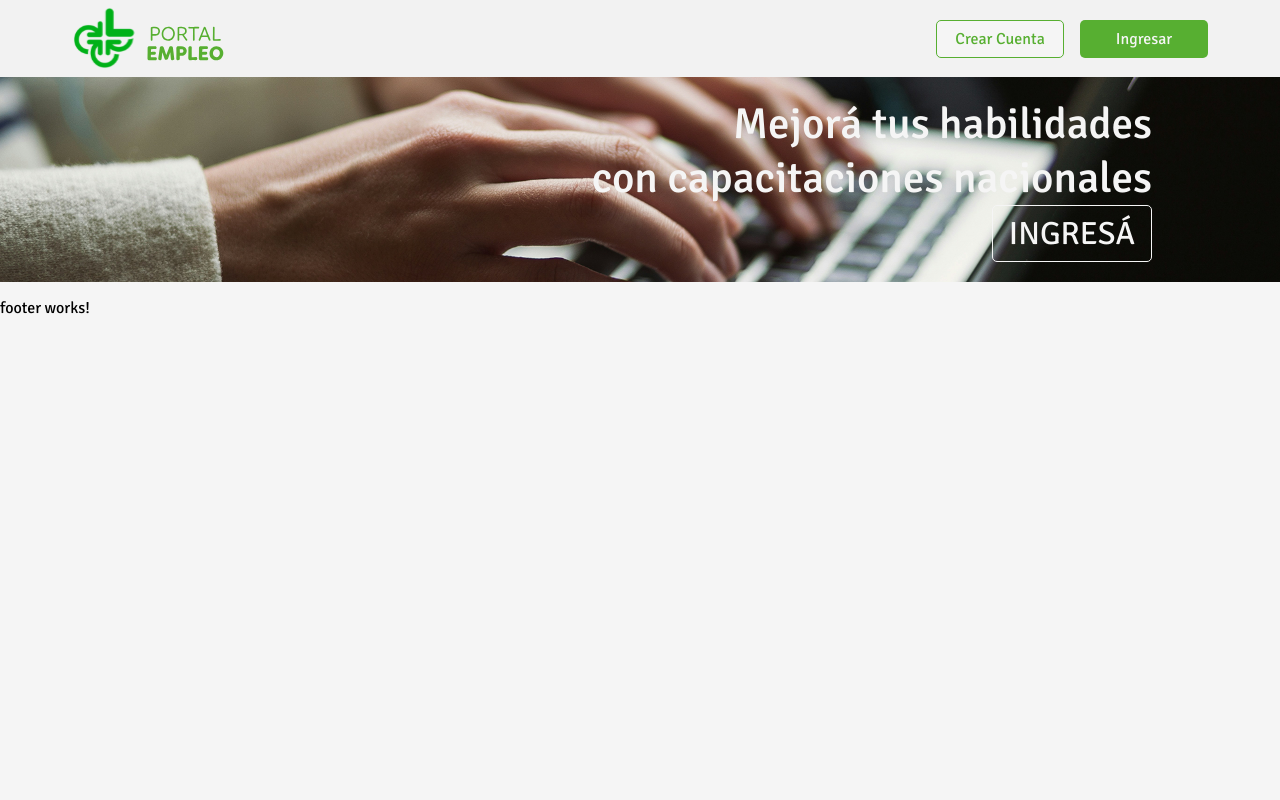
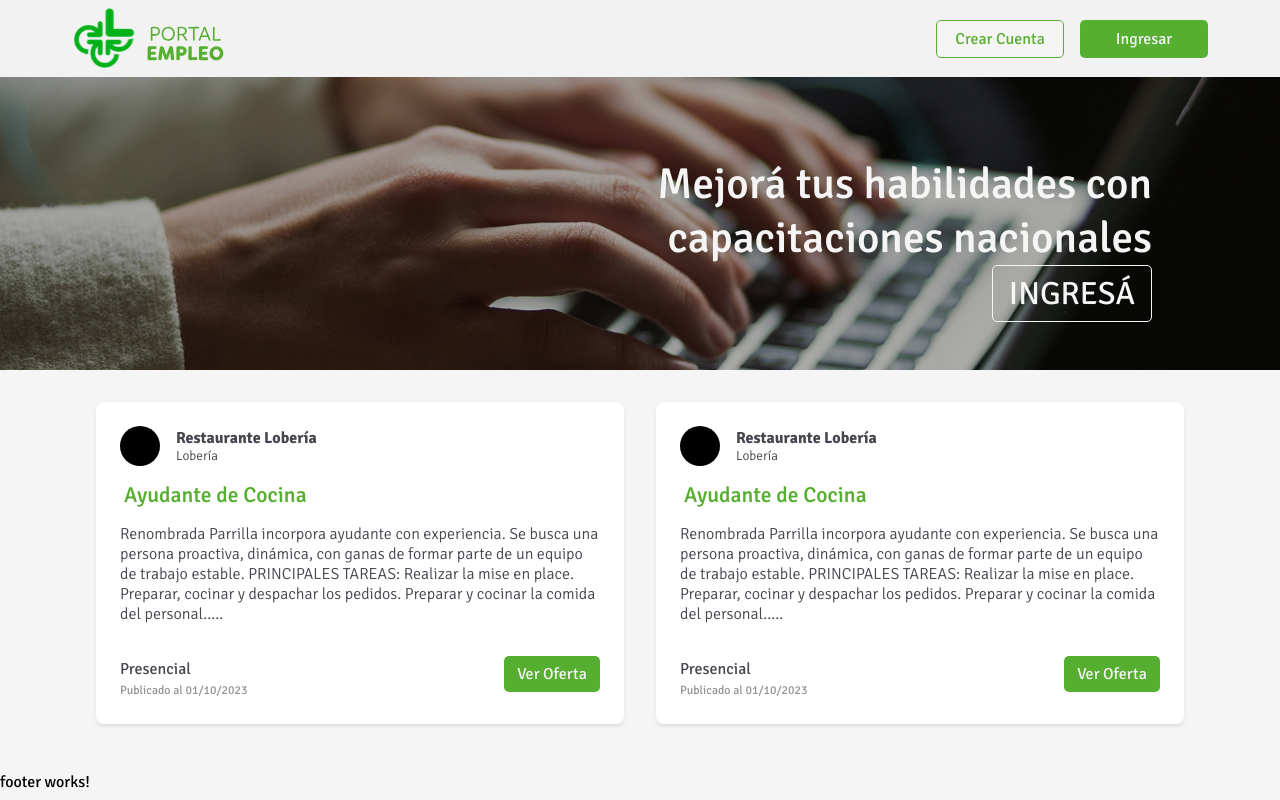
Before and after one commit to Luciana444/PortalEmpleoLoberiaPPS, an Angular app in the folder Frontend/portal-trabajo/: page / in a window 1280 px wide. Built offline with nearby package versions, Linux system fonts and the light colour scheme; no server answers.

Commit message:
Landing dinamico terminado

```diff
--- a/Frontend/portal-trabajo/src/app/landing/landing.component.html
+++ b/Frontend/portal-trabajo/src/app/landing/landing.component.html
@@ -19,10 +19,41 @@
 
 </header>
 
-<div class="img-placeholder">
-    <h3 class="top-row">Mejorá tus habilidades</h3>
-    <h3>con capacitaciones nacionales</h3>
-    <button class="training-button">INGRESÁ</button>
+<div class="landing-header">
+    <div class="img-placeholder">
+        <h3 class="img-text">Mejorá tus habilidades con capacitaciones nacionales</h3>
+            <button class="training-button">INGRESÁ</button>
+    </div>
+</div>
+
+
+<div class="offer-container">
+  @for (offer of offers; track offer.id) {
+    <div class="offer-card" >
+        <div class="card-header">
+            <div class="icon-placeholder"></div>
+            <div>
+                <h4 class="card-user">{{offer.user}}</h4>
+                <h5 class="card-location">{{offer.location}}</h5>
+            </div>
+        </div>
+
+        <h3 class="card-title">{{offer.title}}</h3>
+        <p class="card-description">{{offer.description}}</p>
+
+
+        <div class="card-footer">
+            <div class="card-info">
+                <p class="card-modality">{{offer.modality}}</p>
+                <p class="card-date">Publicado al {{offer.date}}</p>
+
+            </div>
+            <button class="card-button">Ver Oferta</button>
+
+        </div>
+    </div>
+    }
+
 </div>
 
 
--- a/Frontend/portal-trabajo/src/app/landing/landing.component.scss
+++ b/Frontend/portal-trabajo/src/app/landing/landing.component.scss
@@ -1,5 +1,6 @@
 @use '../../styles.scss' as *;
 @use 'sass:color';
+
 
 header{
     width: 100%;
@@ -48,8 +49,9 @@ button{
 }
 
 .img-placeholder{
-    padding-bottom: 20px;
-    padding-top: 20px;
+    position: relative;
+    padding-top: 5rem;
+    padding-bottom: 3rem;
     width: 100%;
     height: fit-content;
     display: flex;
@@ -59,6 +61,22 @@ button{
     background-image: url('/capacitaciones.png');
     background-size: cover;
     background-position: center;
+    overflow: hidden;
+}
+
+.img-placeholder::before {
+    content: "";
+    position: absolute;
+    inset: 0;
+    background: rgba(0, 0, 0, 0.3); // Use a color overlay, adjust opacity as needed
+    opacity: 1; // Keep at 1 since the color already has transparency
+    z-index: 0;
+    pointer-events: none;
+}
+
+.img-placeholder > * {
+    position: relative;
+    z-index: 1;
 }
 
 .img-placeholder:hover{
@@ -66,13 +84,14 @@ button{
     cursor: pointer;
 }
 
-h3{
+.img-text{
     text-align: end;
     margin-right: 8rem;
     margin-top: 0;
     color: $white;
     font-size: 2.7rem;
     margin-bottom:0%;
+    max-width: 40rem;
 }
 
 .training-button{
@@ -83,6 +102,107 @@ h3{
     margin-right: 8rem;
     width: 10rem;
     background-color: rgba(255,255,255,0);
+}
+
+.offer-container{
+    display: flex;
+    flex-wrap: wrap;
+    gap: 2rem; // space between cards
+    justify-content: center;
+    margin-left: auto;
+    margin-right: auto;
+    width: fit-content;
+    padding: 2rem;
+}
+
+.offer-card {
+    display: flex;
+    flex-direction: column;
+    position: relative;
+    flex: 1 1 350px; // grow, shrink, basis (adjust 350px as needed)
+    background-color: white;
+    border-radius: 8px;
+    box-shadow: 0 2px 4px rgba(0, 0, 0, 0.1);
+    width: 30rem;
+    height: fit-content;
+    padding: 1.5rem;
+}
+
+.card-header{
+    display: flex;
+    flex-direction: row;
+    align-items: center;
+    gap: 1rem;
+    margin-bottom: 1rem;
+}
+
+.icon-placeholder{
+    width:40px;
+    height: 40px;
+    background-color: black;
+    border-radius: 50%;
+}
+
+.card-user, .card-location{
+    color: $text-color;
+}
+
+.card-user{
+    margin: 0;
+}
+
+.card-location{
+    margin: 0;
+    font-weight: 100;
+}
+
+.card-description{
+    color: $text-color;
+    font-weight: 100;
+    margin-bottom: 1rem;
+}
+
+.card-title{
+    text-align: start;
+    margin-left: 0.25rem;
+    color: $green;
+    margin-bottom: 0;
+    margin-top: 0;
+}
+
+.card-button {
+    align-self: flex-end;
+    margin-top: 1rem;
+    width: 6rem;
+    margin-bottom: 0.5rem;
+}
+
+.card-footer {
+    display: flex;
+    flex-direction: row;
+    justify-content: space-between;
+    align-items: center;
+    gap: 1rem;
+}
+
+.card-info {
+    margin-top: 1rem;
+    display: flex;
+    flex-direction: column;
+    gap: 0.25rem;
+}
+
+.card-info > p{
+    margin: 0;
+}
+
+.card-modality{
+    color: #49454F;
+}
+
+.card-date{
+    color: #949297;
+    font-size: 0.75rem;
 }
 
 @media (max-width: 600px) {
@@ -106,4 +226,13 @@ h3{
     .register-button{
         display: none;
     }
+
+    .offer-card {
+        width: 100%;
+    }
+
+    .img-text {
+        text-align: center;
+        margin-right: 0;
+    }
 }
--- a/Frontend/portal-trabajo/src/app/landing/landing.component.ts
+++ b/Frontend/portal-trabajo/src/app/landing/landing.component.ts
@@ -1,6 +1,7 @@
 import { HttpClient } from '@angular/common/http';
 import { Component } from '@angular/core';
 import { Router } from '@angular/router';
+import { title } from 'node:process';
 
 
 @Component({
@@ -10,6 +11,27 @@ import { Router } from '@angular/router';
 })
 export class LandingComponent {
   constructor(private router: Router, private http: HttpClient) {}
+
+  offers = [
+    { id: 1,
+      user: "Restaurante Lobería",
+      location: "Lobería",
+      title: "Ayudante de Cocina",
+      description: "Renombrada Parrilla incorpora ayudante con experiencia. Se busca una persona proactiva, dinámica, con ganas de formar parte de un equipo de trabajo estable. PRINCIPALES        TAREAS: Realizar la mise en place. Preparar, cocinar y     despachar los pedidos. Preparar y cocinar la comida del personal.....",
+      modality: "Presencial",
+      date: "01/10/2023",
+      img:""
+    },
+    { id: 2,
+      user: "Restaurante Lobería",
+      location: "Lobería",
+      title: "Ayudante de Cocina",
+      description: "Renombrada Parrilla incorpora ayudante con experiencia. Se busca una persona proactiva, dinámica, con ganas de formar parte de un equipo de trabajo estable. PRINCIPALES        TAREAS: Realizar la mise en place. Preparar, cocinar y     despachar los pedidos. Preparar y cocinar la comida del personal.....",
+      modality: "Presencial",
+      date: "01/10/2023",
+      img:""
+    }
+  ];
 
   public getJson: any;
 
```
